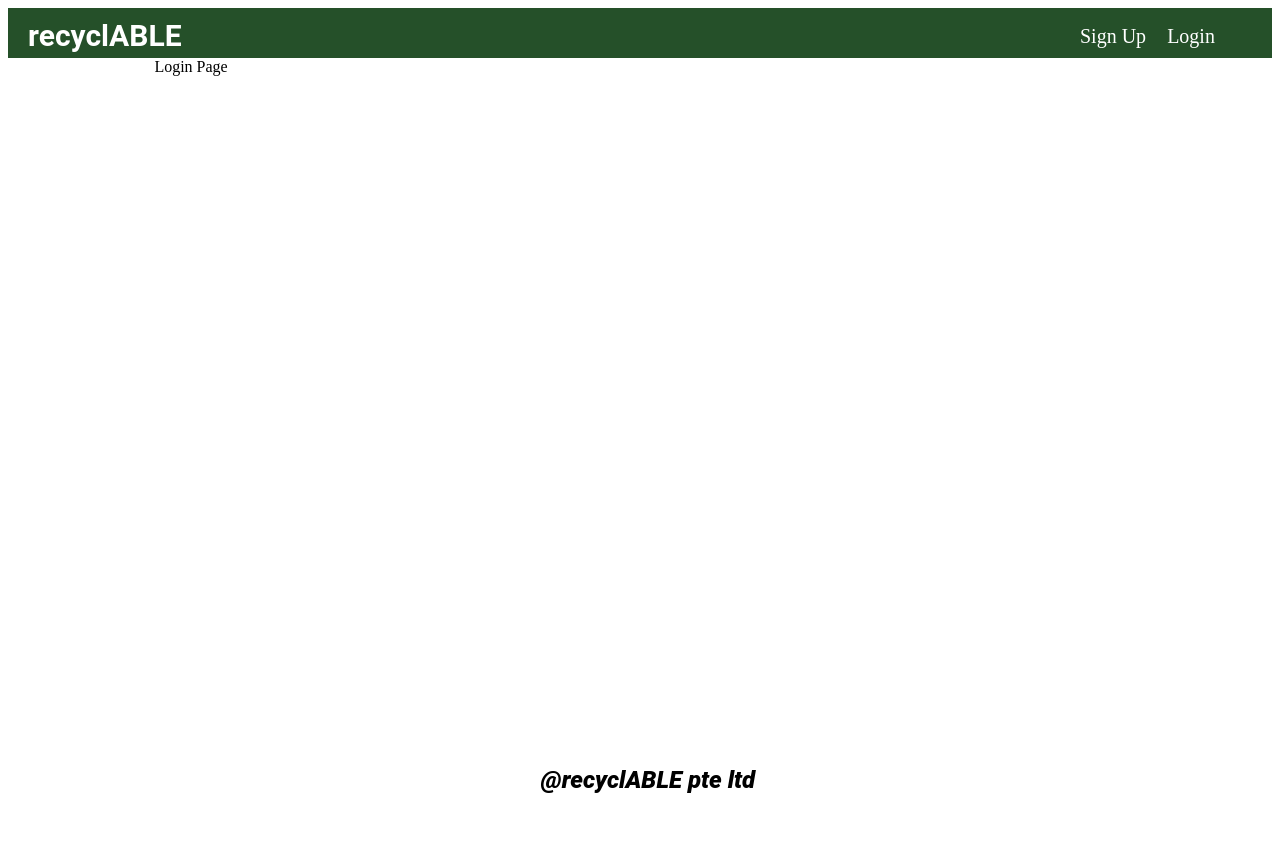
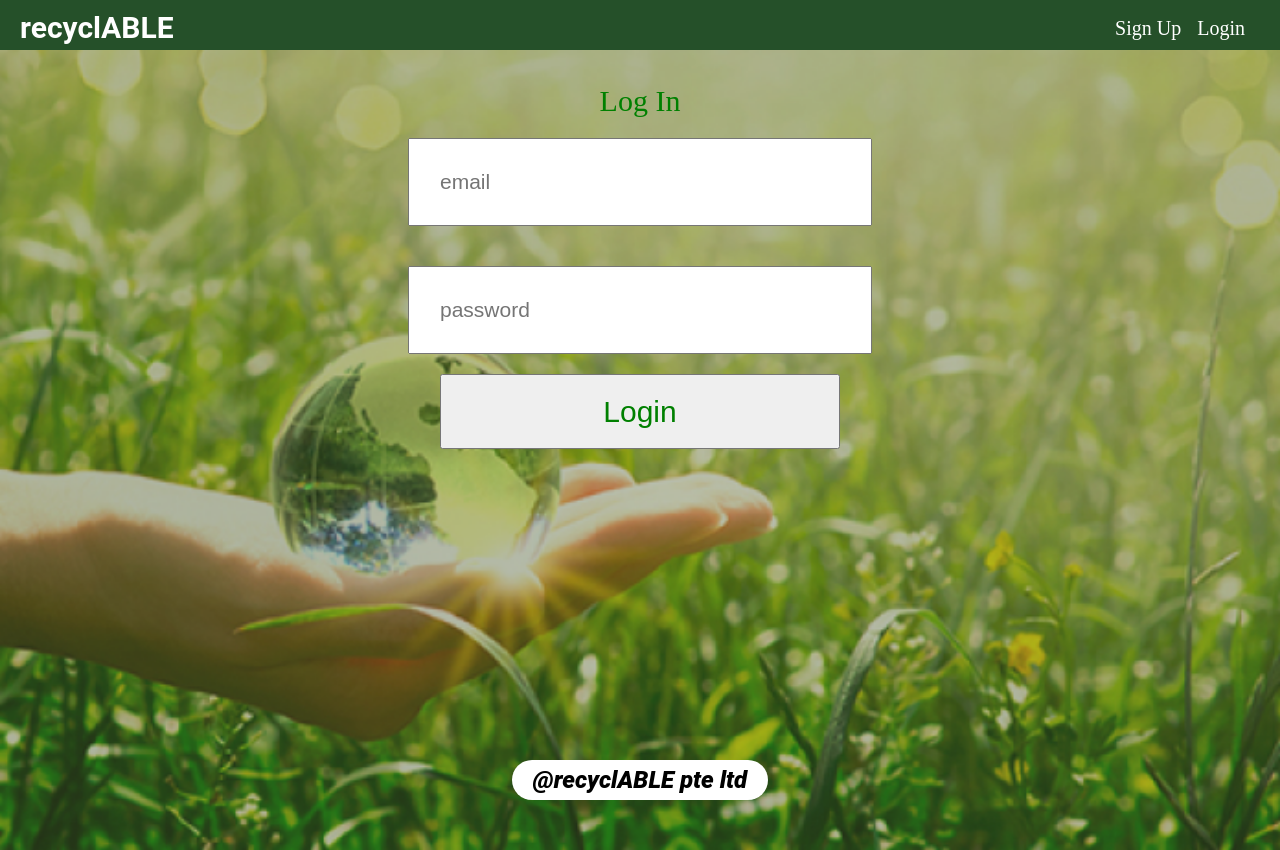
Before and after one commit to IzhakJames/recyclAble, a Vue app: page /login in a window 1280 px wide. Before the commit the page ends 800 px from the top, so only its background shows below. Built offline with nearby package versions, Linux system fonts and the light colour scheme; no server answers.

Commit message:
authentication

```diff
--- a/package.json
+++ b/package.json
@@ -8,10 +8,11 @@
     "lint": "vue-cli-service lint"
   },
   "dependencies": {
+    "axios": "^0.21.1",
     "chart.js": "^2.9.4",
     "core-js": "^3.6.5",
     "firebase": "^8.3.1",
-    "vue": "^2.6.11",
+    "vue": "^2.6.12",
     "vue-chartjs": "^3.5.1",
     "vue-firebase": "^1.0.8",
     "vue-loader": "^15.9.6",
--- a/src/App.vue
+++ b/src/App.vue
@@ -5,24 +5,30 @@
     <router-view></router-view>
 
     <app-footer></app-footer>
-   </div>
+  </div>
 </template>
 
 <script>
-// import HelloWorld from './components/HelloWorld.vue'
-import Header from './components/Header.vue'
-import Footer from './components/Footer.vue'
+import Header from "./components/Header.vue";
+import Footer from "./components/Footer.vue";
 
 export default {
-  name: 'App',
+  name: "App",
   components: {
     // HelloWorld
-    'app-header':Header,
-    'app-footer':Footer
-
-  }
-}
+    "app-header": Header,
+    "app-footer": Footer,
+  },
+};
 </script>
 
 <style>
+body {
+  margin: 0;
+  padding: 0;
+  box-sizing: border-box;
+}
+#app {
+  text-align: center;
+}
 </style>
--- a/src/components/Header.vue
+++ b/src/components/Header.vue
@@ -3,56 +3,80 @@
     <header>
       <h1>{{ msg }}</h1>
       <div id="link">
-            <router-link to="/signup" exact>Sign Up </router-link>
-            <router-link to="/login" exact>Login</router-link>
+        <router-link to="/signup" exact v-if="loggedOut">Sign Up</router-link>
+        <router-link to="/login" exact v-if="loggedOut">Login</router-link>
+        <button v-else v-on:click="signOut">Logout</button>
       </div>
     </header>
   </div>
-
 </template>
 
 <script>
+import firebase from "firebase/app";
+import "firebase/auth";
+
 export default {
-
-  data(){
-    return{
-        msg: 'recyclABLE'
+  created() {
+    firebase.auth().onAuthStateChanged((user) => {
+      if (user) {
+        this.loggedOut = false;
+        this.$router.push({ name: "Home" });
+      } else {
+        this.loggedOut = true;
       }
+    });
+  },
+  data() {
+    return {
+      msg: "recyclABLE",
+      loggedOut: true,
+    };
+  },
+  methods: {
+    async signOut() {
+      try {
+        const data = await firebase.auth().signOut();
+        console.log(data);
+        this.$router.replace("/login");
+      } catch (err) {
+        console.log(err);
       }
-}
+    },
+  },
+};
 </script>
 
 <!-- Add "scoped" attribute to limit CSS to this component only -->
 <style scoped>
-header{
+header {
   line-height: 20px;
-    width:100%;
+  width: 100%;
   background-color: #255029;
-    font-size:20px;
-    height:50px;
+  font-size: 20px;
+  height: 50px;
 }
-h1{
+h1 {
   margin-left: 20px;
   font-family: Roboto;
   font-style: normal;
   font-weight: bold;
   font-size: 30px;
   line-height: 15px;
-    color: #FFFFFF;
-    float:left;
-    width:10%;
+  color: #ffffff;
+  float: left;
+  width: 10%;
 }
-a{
+a {
   color: #fff;
   text-decoration: none;
   padding: 6px 8px;
 }
 
 #link {
-    height:20px;
+  height: 20px;
   margin-top: 18px;
-    font-size:20px;
+  font-size: 20px;
   width: 200px;
-    float:right;
+  float: right;
 }
 </style>
--- a/src/components/Login.vue
+++ b/src/components/Login.vue
@@ -1,16 +1,90 @@
 <template>
-  <div>
-    Login Page
-
+  <div id="background">
+    <div v-if="error" class="error">{{ error.message }}</div>
+    <form @submit.prevent="pressed">
+      <br />
+      Log In
+      <div class="email">
+        <input type="email" v-model="email" placeholder="email" />
+      </div>
+      <div class="password">
+        <input type="password" v-model="password" placeholder="password" />
+      </div>
+      <button type="submit">Login</button>
+    </form>
   </div>
 </template>
 
+<script>
+import firebase from "firebase/app";
+import "firebase/auth";
 
-<script>
-
+export default {
+  data() {
+    return {
+      email: "",
+      password: "",
+      error: "",
+    };
+  },
+  methods: {
+    pressed() {
+      firebase
+        .auth()
+        .signInWithEmailAndPassword(this.email, this.password)
+        .then(() => {
+          alert("Successfully logged in");
+          this.$router.push({ name: "Home" });
+        })
+        .catch((error) => {
+          alert(error.message);
+        });
+      // try {
+      //   const user = firebase
+      //     .auth()
+      //     .signInWithEmailAndPassword(this.email, this.password);
+      //   console.log(user);
+      //   this.$router.push({ name: "Home" });
+      // } catch (err) {
+      //   console.log(err);
+      // }
+    },
+  },
+};
 </script>
 
 <!-- Add "scoped" attribute to limit CSS to this component only -->
 <style scoped>
+.error {
+  color: red;
+  font-size: 18px;
+}
 
+input {
+  width: 400px;
+  padding: 30px;
+  margin: 20px;
+  font-size: 21px;
+}
+
+button {
+  width: 400px;
+  height: 75px;
+  font-size: 100%;
+}
+#background {
+  background: url(../assets/RecycleBg.png);
+  width: 100vw;
+  height: 100vh;
+  background-size: cover;
+}
+
+form {
+  font-size: 30px;
+  color: green;
+}
+
+button {
+  color: green;
+}
 </style>
--- a/src/components/SignUp.vue
+++ b/src/components/SignUp.vue
@@ -1,16 +1,109 @@
 <template>
-  <div>
-    SignUp Page
-
+  <div id="background">
+    <div v-if="error" class="error">{{ error.message }}</div>
+    <form @submit.prevent="pressed">
+      <br />
+      Sign Up
+      <div class="email">
+        <input type="email" v-model="email" placeholder="Email" />
+      </div>
+      <div class="password">
+        <input type="password" v-model="password" placeholder="Password" />
+      </div>
+      <div class="password">
+        <input
+          type="password"
+          v-model="repeatPassword"
+          placeholder="Repeat Password"
+        />
+      </div>
+      <button type="submit">Sign Up</button>
+    </form>
   </div>
 </template>
 
+<script>
+import firebase from "firebase/app";
+import "firebase/auth";
 
-<script>
+export default {
+  data() {
+    return {
+      email: "",
+      password: "",
+      repeatPassword: "",
+      error: "",
+    };
+  },
+  methods: {
+    pressed() {
+      if (this.password === this.repeatPassword) {
+        firebase
+          .auth()
+          .createUserWithEmailAndPassword(this.email, this.password)
+          .then(() => {
+            alert("Successfully registered! Welcome!");
+            this.$router.push({ name: "Home" });
+          })
+          .catch((error) => {
+            alert(error.message);
+          });
+      } else {
+        alert("Passwords not the same");
+      }
 
+      // try {
+      //   if (this.password === this.repeatPassword) {
+      //     const user = firebase
+      //       .auth()
+      //       .createUserWithEmailAndPassword(this.email, this.password);
+      //     console.log(user);
+      //     alert("submitted");
+      //     this.$router.push({ name: "Home" });
+      //   } else {
+      //     alert("Passwords not the same");
+      //   }
+      // } catch (err) {
+      //   console.log(err);
+      // }
+    },
+  },
+};
 </script>
 
 <!-- Add "scoped" attribute to limit CSS to this component only -->
 <style scoped>
+.error {
+  color: red;
+  font-size: 18px;
+}
 
+input {
+  width: 400px;
+  padding: 30px;
+  margin: 20px;
+  font-size: 21px;
+}
+
+button {
+  width: 400px;
+  height: 75px;
+  font-size: 100%;
+}
+
+#background {
+  background: url(../assets/RecycleBg.png);
+  width: 100vw;
+  height: 100vh;
+  background-size: cover;
+}
+
+form {
+  font-size: 30px;
+  color: green;
+}
+
+button {
+  color: green;
+}
 </style>
--- a/src/main.js
+++ b/src/main.js
@@ -2,16 +2,38 @@ import Vue from 'vue'
 import App from './App.vue'
 import VueRouter from 'vue-router'
 import Routescomp from './routes.js'
+import axios from "axios"
+import firebase from "firebase/app";
+import "firebase/auth";
 
 Vue.use(VueRouter)
 Vue.config.productionTip = false
+Vue.prototype.$axios = axios
+
 
 const myRouter =  new VueRouter({
   routes:Routescomp,
   mode:'history'
 })
 
-new Vue({
-  render: h => h(App),
-  router:myRouter
-}).$mount('#app')
+myRouter.beforeEach((to, from, next) => {
+  const requiresAuth = to.matched.some(record => record.meta.requiresAuth);
+  const isAuthenticated = firebase.auth().currentUser;
+  if (requiresAuth && !isAuthenticated) {
+    next('/login');
+  } else {
+    next();
+  }
+})
+
+let app;
+firebase.auth().onAuthStateChanged(user => {
+  console.log(user);
+  if (!app) {
+    app = new Vue({render: h => h(App),router:myRouter}).$mount('#app')
+  }
+})
+// new Vue({
+//   render: h => h(App),
+//   router:myRouter
+// }).$mount('#app')
--- a/src/routes.js
+++ b/src/routes.js
@@ -7,7 +7,7 @@ import Form from './components/Homepage/PopUp.vue'
 export default[
     { path: '/signup', component: SignUp},
     { path: '/login', component: Login},
-    { path: '/home', component: Homepage },
-    { path: '/form', component: Form,name:'Form', props:true },
-    { path: '/reward', component: Reward}
+    { path: '/home', component: Homepage, name:'Home', meta: {requiresAuth: true}},
+    { path: '/form', component: Form,name:'Form', props:true, meta: {requiresAuth: true}},
+    { path: '/reward', component: Reward, meta: {requiresAuth: true}}
 ]
```
Also changed, not shown: 1 other file (tests, documents, lock files or other folders). Lines whose indentation alone changed are shown as unchanged.
